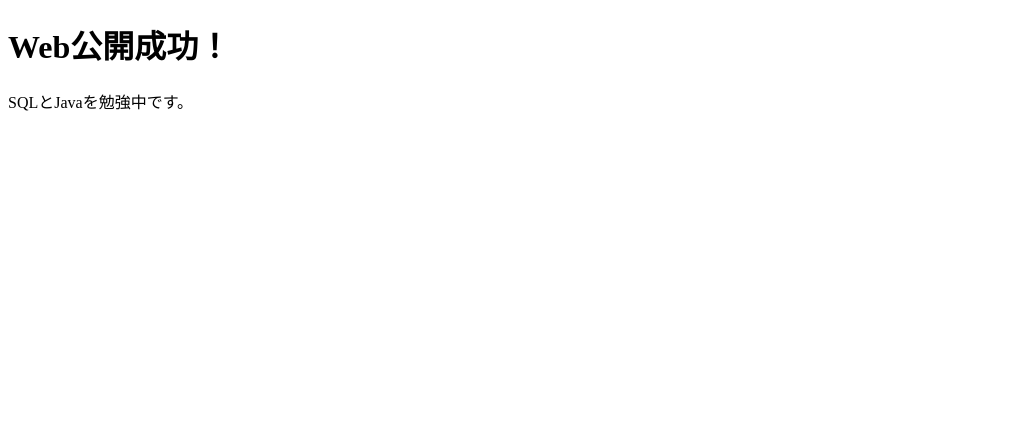
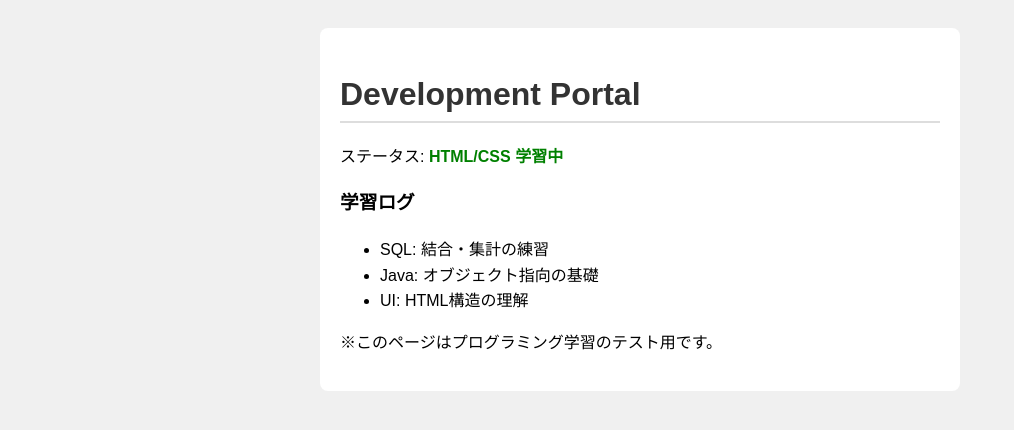
Before and after one commit to hysstudy/my-portal, a plain HTML site: page index.html in a window 1280 px wide. Shown: the whole page, without its empty margins (0-1014 px from the left). Drawn offline with Linux system fonts and the light colour scheme.

Commit message:
Update index.html

```diff
--- a/index.html
+++ b/index.html
@@ -1,11 +1,28 @@
 <!DOCTYPE html>
-<html>
+<html lang="ja">
 <head>
     <meta charset="UTF-8">
-    <title>ハシのポータルサイト</title>
+    <title>My Dev Portal</title>
+    <style>
+        body { font-family: sans-serif; line-height: 1.6; background-color: #f0f0f0; padding: 20px; }
+        .container { background: white; max-width: 600px; margin: 0 auto; padding: 20px; border-radius: 8px; }
+        h1 { color: #333; border-bottom: 2px solid #ddd; }
+        .status { color: green; font-weight: bold; }
+    </style>
 </head>
 <body>
-    <h1>Web公開成功！</h1>
-    <p>SQLとJavaを勉強中です。</p>
+    <div class="container">
+        <h1>Development Portal</h1>
+        <p>ステータス: <span class="status">HTML/CSS 学習中</span></p>
+
+        <h3>学習ログ</h3>
+        <ul>
+            <li>SQL: 結合・集計の練習</li>
+            <li>Java: オブジェクト指向の基礎</li>
+            <li>UI: HTML構造の理解</li>
+        </ul>
+
+        <p>※このページはプログラミング学習のテスト用です。</p>
+    </div>
 </body>
 </html>
```
